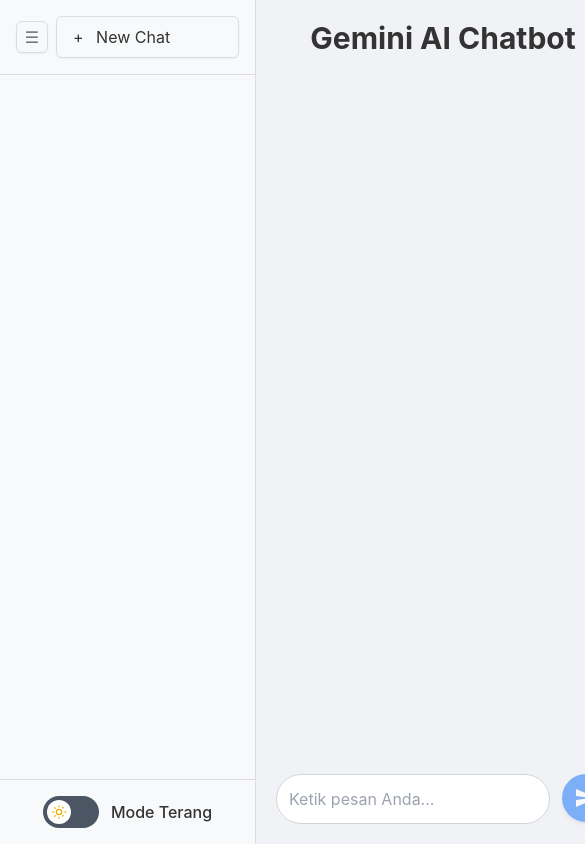
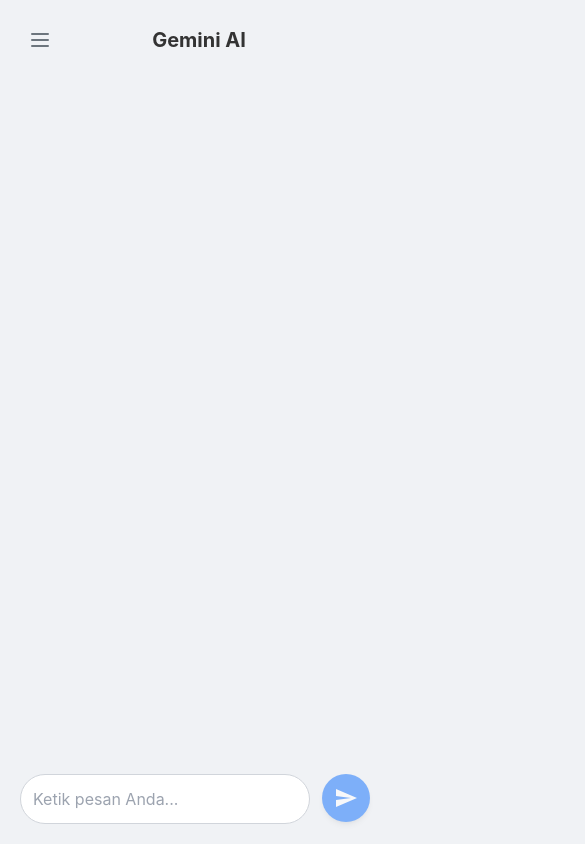
Before and after one commit to ade-syofyan/gemini-chatbot-api, a website: page public/index.html in a window 390 px wide. Shown: the top 844 px of the page, 585 px wide, since content can reach past the window. Drawn offline with nearby package versions, Linux system fonts and the light colour scheme.

Commit message:
update responsive

```diff
--- a/public/index.html
+++ b/public/index.html
@@ -61,11 +61,11 @@
   <body
     class="font-sans bg-gray-bg-light text-text-light m-0 p-0 flex h-screen overflow-hidden dark:bg-dark-bg dark:text-text-dark"
   >
-    <div class="flex w-full h-full transition-all duration-300 ease-in-out">
+    <div class="relative flex w-full h-full transition-all duration-300 ease-in-out">
       <!-- Sidebar -->
       <aside
         id="sidebar"
-        class="w-64 bg-sidebar-bg-light flex flex-col border-r border-border-light transition-all duration-300 ease-in-out flex-shrink-0 dark:bg-sidebar-bg-dark dark:border-border-dark"
+        class="fixed inset-y-0 left-0 z-40 w-64 bg-sidebar-bg-light flex flex-col border-r border-border-light transition-transform duration-300 ease-in-out flex-shrink-0 dark:bg-sidebar-bg-dark dark:border-border-dark transform -translate-x-full md:relative md:translate-x-0"
       >
         <!-- Header for expanded state -->
         <div
@@ -182,11 +182,25 @@
       <main
         class="flex-grow flex flex-col h-screen p-5 bg-gray-bg-light dark:bg-dark-bg"
       >
+        <!-- Mobile Header -->
+        <header class="flex items-center justify-between mb-5 md:hidden">
+          <button id="mobile-menu-btn" class="p-2 rounded-md text-icon-light dark:text-icon-dark hover:bg-icon-hover-light dark:hover:bg-icon-hover-dark">
+            <!-- Hamburger Icon -->
+            <svg class="w-6 h-6" fill="none" stroke="currentColor" viewBox="0 0 24 24" xmlns="http://www.w3.org/2000/svg"><path stroke-linecap="round" stroke-linejoin="round" stroke-width="2" d="M4 6h16M4 12h16M4 18h16"></path></svg>
+          </button>
+          <h1 class="text-xl font-bold text-center text-text-light dark:text-text-dark">
+            Gemini AI
+          </h1>
+          <div class="w-8"></div> <!-- Spacer to center the title -->
+        </header>
+
+        <!-- Desktop Header -->
         <h1
-          class="text-3xl font-bold text-center mb-5 text-text-light dark:text-text-dark"
+          class="hidden md:block text-3xl font-bold text-center mb-5 text-text-light dark:text-text-dark"
         >
           Gemini AI Chatbot
         </h1>
+
         <!-- Chat Box, initially hidden -->
         <div
           id="chat-box"
@@ -216,6 +230,9 @@
         </form>
       </main>
     </div>
+
+    <!-- Overlay for mobile sidebar -->
+    <div id="sidebar-overlay" class="fixed inset-0 bg-black bg-opacity-50 z-30 hidden md:hidden"></div>
 
     <!-- Confirmation Delete Modal -->
     <div
--- a/public/script.js
+++ b/public/script.js
@@ -36,6 +36,10 @@
   const confirmModal = document.getElementById("confirm-modal");
   const cancelDeleteBtn = document.getElementById("cancel-delete-btn");
   const confirmDeleteBtn = document.getElementById("confirm-delete-btn");
+  // Elements for responsive behavior
+  const mobileMenuBtn = document.getElementById("mobile-menu-btn");
+  const sidebarOverlay = document.getElementById("sidebar-overlay");
+
   let chatItemToDelete = null; // Stores reference to the item to be deleted
 
   // --- Application State ---
@@ -315,6 +319,24 @@
     // In a real app, you would also reset the chat history context on the server if it were stateful
     updateSendButtonState(); // Disable send button for the new empty chat
   });
+
+  // --- Responsive Sidebar Logic ---
+
+  // Function to toggle sidebar visibility on mobile
+  function toggleMobileSidebar() {
+    sidebar.classList.toggle("-translate-x-full");
+    sidebarOverlay.classList.toggle("hidden");
+  }
+
+  // Event listener for the mobile menu button to show the sidebar
+  if (mobileMenuBtn) {
+    mobileMenuBtn.addEventListener("click", toggleMobileSidebar);
+  }
+
+  // Event listener for the overlay to hide the sidebar when clicked
+  if (sidebarOverlay) {
+    sidebarOverlay.addEventListener("click", toggleMobileSidebar);
+  }
 
   // Manage clicks on chat history items (edit title and load chat)
   chatHistoryList.addEventListener("click", (e) => {
```
